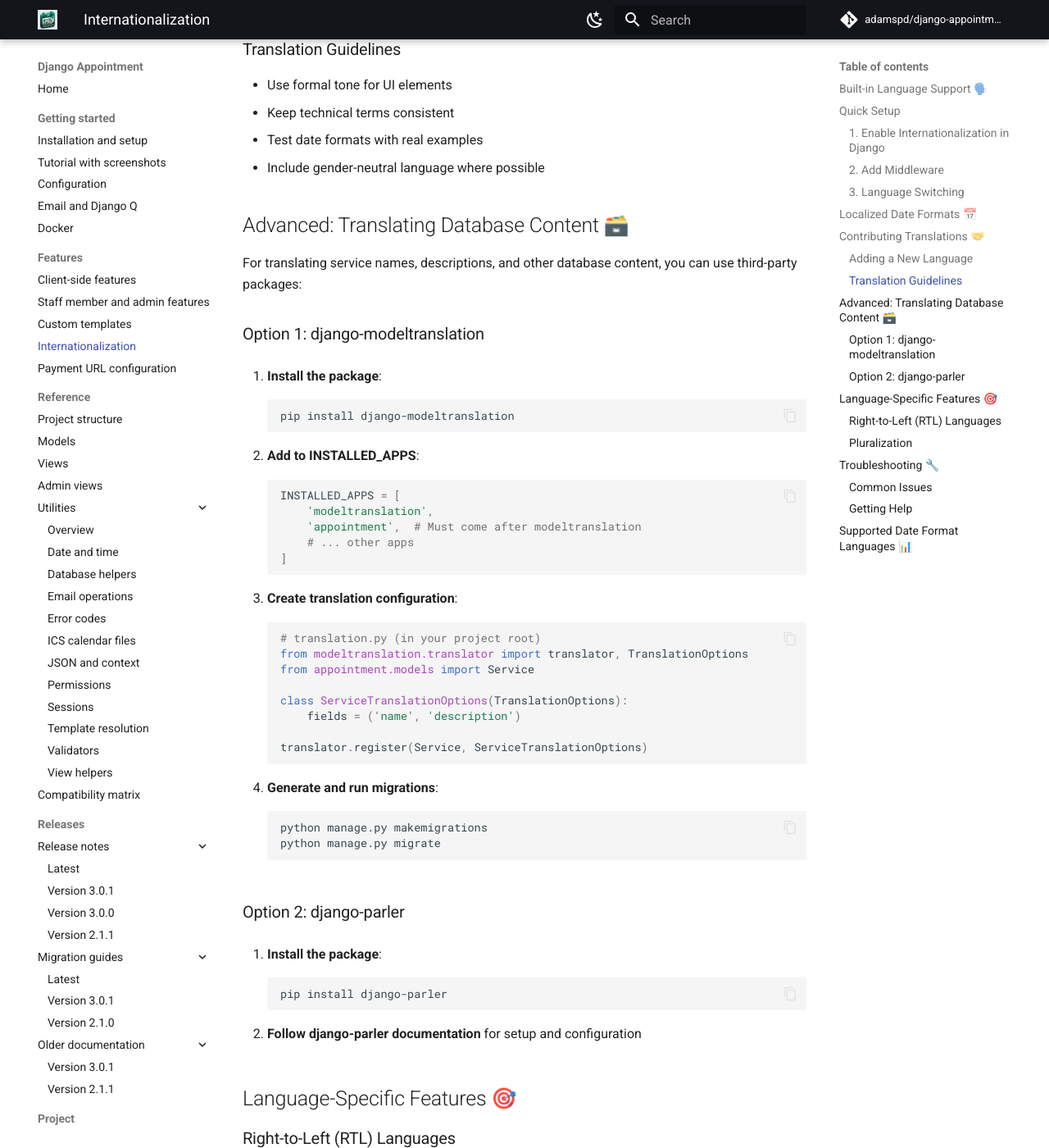
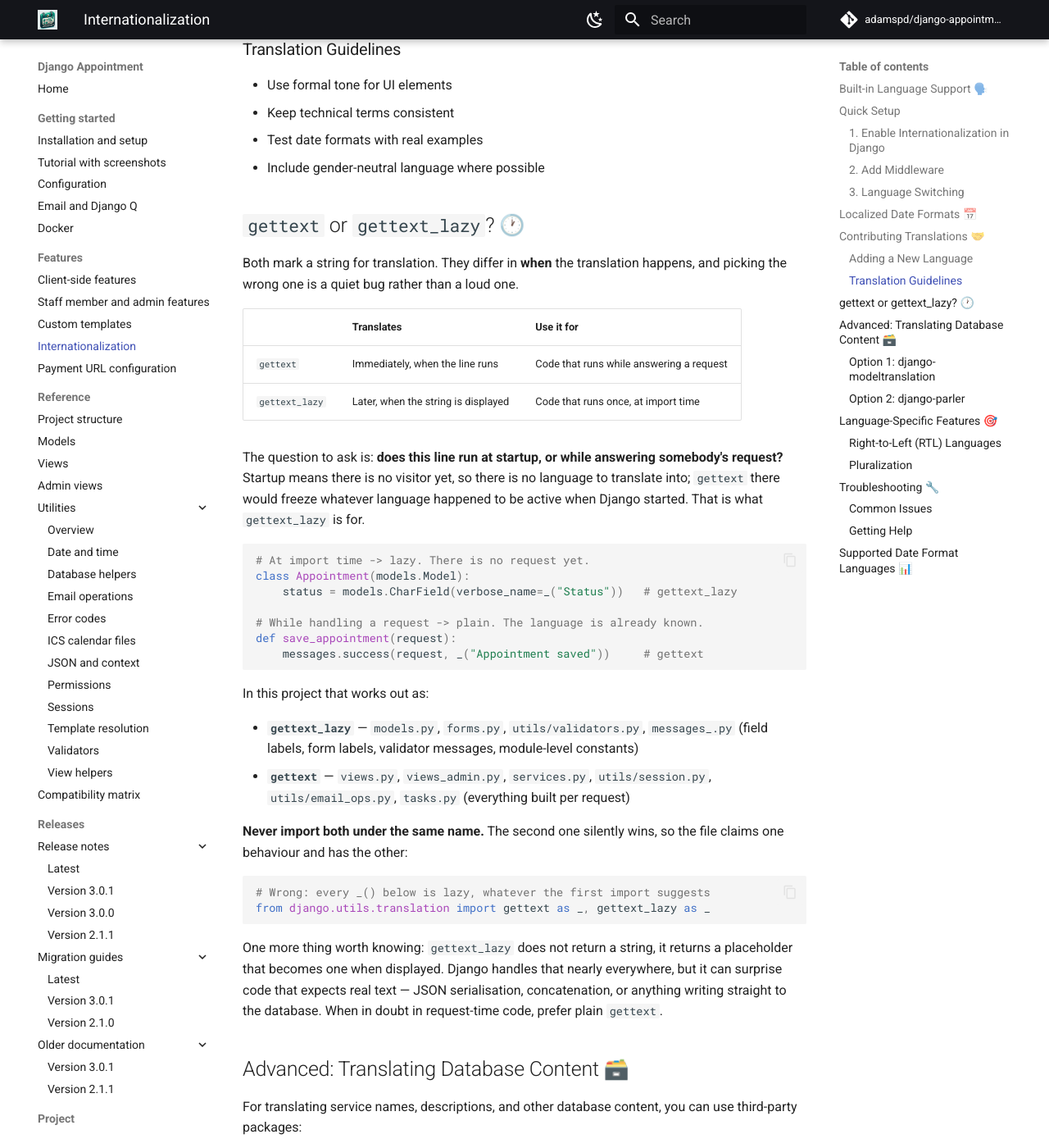
Before and after one commit to adamspd/django-appointment, an MkDocs documentation site: the page built from docs/internationalization.md, in a window 1280 px wide and 1400 px high, scrolled down 2701 px. Shown: the whole window at 82% size. Built offline with MkDocs 1.6.1 and Material for MkDocs 9.7.7, drawn with Linux system fonts in a browser that asks for light colours; comment, search, counter and statistics services are not loaded.

Commit message:
Document gettext vs gettext_lazy choice

````diff
--- a/INTERNATIONALIZATION.md
+++ b/INTERNATIONALIZATION.md
@@ -113,6 +113,52 @@
 - Test date formats with real examples
 - Include gender-neutral language where possible
 
+## `gettext` or `gettext_lazy`? 🕐
+
+Both mark a string for translation. They differ in **when** the translation happens, and
+picking the wrong one is a quiet bug rather than a loud one.
+
+| | Translates | Use it for |
+|---|---|---|
+| `gettext` | Immediately, when the line runs | Code that runs while answering a request |
+| `gettext_lazy` | Later, when the string is displayed | Code that runs once, at import time |
+
+The question to ask is: **does this line run at startup, or while answering somebody's
+request?** Startup means there is no visitor yet, so there is no language to translate
+into; `gettext` there would freeze whatever language happened to be active when Django
+started. That is what `gettext_lazy` is for.
+
+```python
+# At import time -> lazy. There is no request yet.
+class Appointment(models.Model):
+    status = models.CharField(verbose_name=_("Status"))   # gettext_lazy
+
+# While handling a request -> plain. The language is already known.
+def save_appointment(request):
+    messages.success(request, _("Appointment saved"))     # gettext
+```
+
+In this project that works out as:
+
+- **`gettext_lazy`** — `models.py`, `forms.py`, `utils/validators.py`, `messages_.py`
+  (field labels, form labels, validator messages, module-level constants)
+- **`gettext`** — `views.py`, `views_admin.py`, `services.py`, `utils/session.py`,
+  `utils/email_ops.py`, `tasks.py` (everything built per request)
+
+**Never import both under the same name.** The second one silently wins, so the file
+claims one behaviour and has the other:
+
+```python
+# Wrong: every _() below is lazy, whatever the first import suggests
+from django.utils.translation import gettext as _, gettext_lazy as _
+```
+
+One more thing worth knowing: `gettext_lazy` does not return a string, it returns a
+placeholder that becomes one when displayed. Django handles that nearly everywhere, but
+it can surprise code that expects real text — JSON serialisation, concatenation, or
+anything writing straight to the database. When in doubt in request-time code, prefer
+plain `gettext`.
+
 ## Advanced: Translating Database Content 🗃️
 
 For translating service names, descriptions, and other database content, you can use third-party packages:
````
